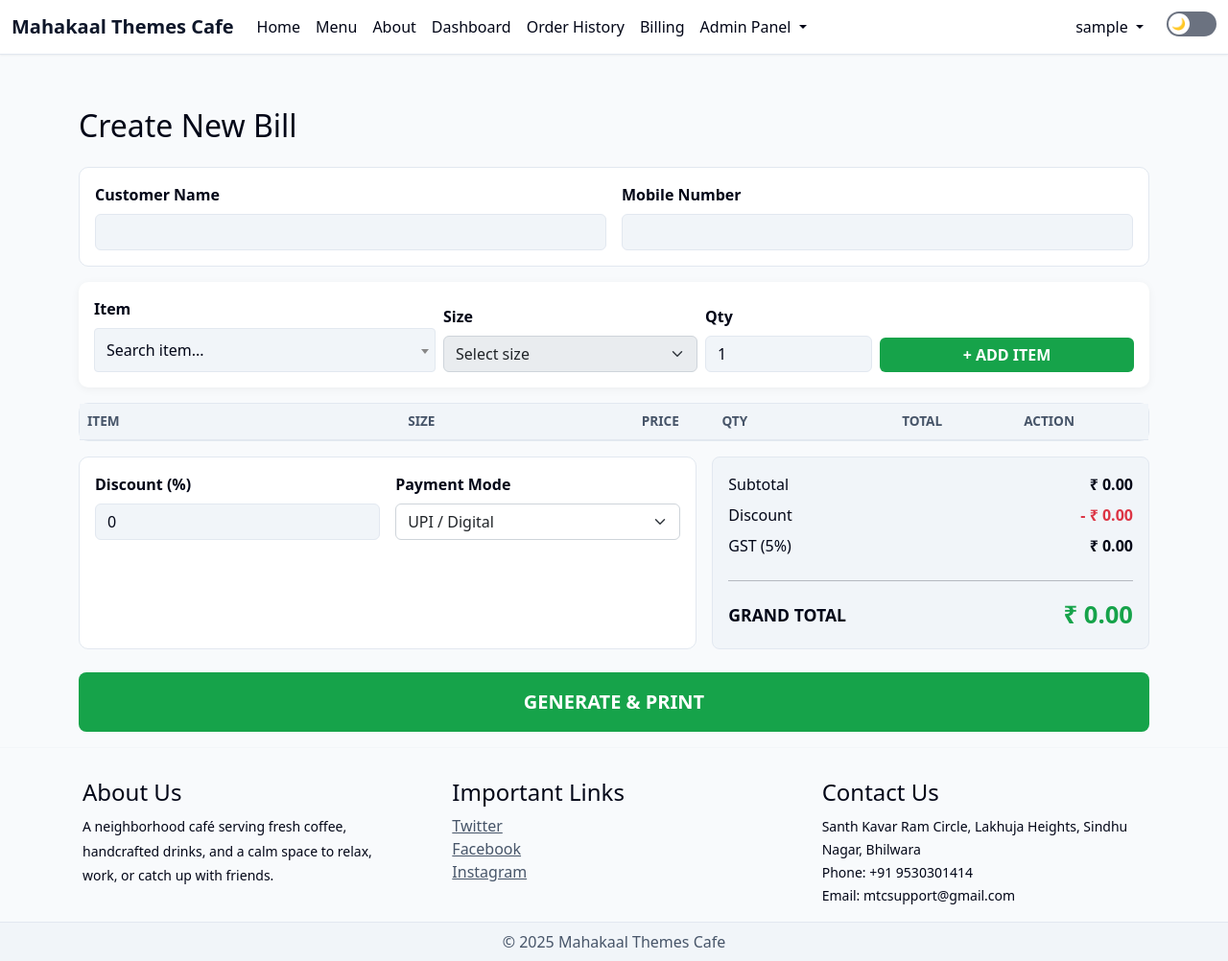
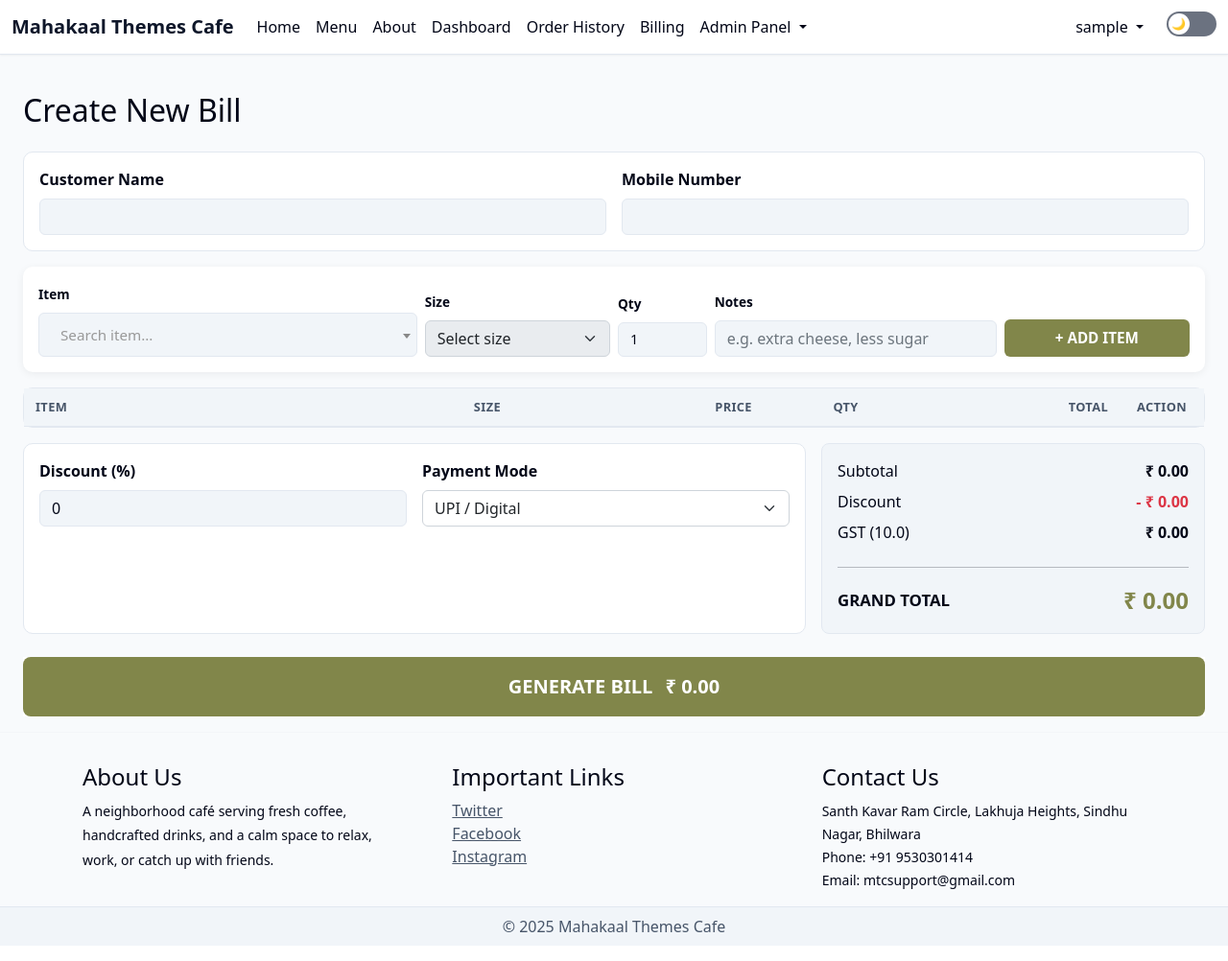
Before and after one commit to Pradhuman0012/ecommarce_website, a Django app: page /billing/create/ in a window 1280 px wide. Shown: the whole page at 96% size. Run offline with Django 4.2, Linux system fonts and the light colour scheme; a user stored in the database is signed in; tables that the repository leaves empty hold one stand-in row (values such as "Sample post"); lists and menus that the app fills with data are empty; some libraries are stand-ins or nearby versions.

Commit message:
Enhance billing functionality and UI improvements
- Updated BillItem model to allow larger size field
- Refactored create_bill view to optimize database queries and added GST percentage handling
- Introduced get_price_for_size method in Item model for better price retrieval
- Improved recipe printing functionality with draw_kitchen_pdf
- Enhanced login template with password visibility toggle
- Updated base styles for better UI consistency
- Improved auto_print template with additional print options
- Refined create_bill template for better layout and usability
- Added CSRF trusted origins for ngrok in settings

```diff
--- a/billing/models.py
+++ b/billing/models.py
@@ -119,7 +119,7 @@ class BillItem(models.Model):
 
     item = models.ForeignKey(Item, on_delete=models.PROTECT)
 
-    size = models.CharField(max_length=1, choices=SIZE_CHOICES, default="M")
+    size = models.CharField(max_length=10, choices=SIZE_CHOICES, default="M")
 
     price = models.DecimalField(max_digits=8, decimal_places=2)
 
--- a/billing/views.py
+++ b/billing/views.py
@@ -12,7 +12,7 @@ from core.decorators import staff_required
 from home.models import Item
 from orders.models import Order, OrderItem
 from orders.service import generate_recipes_for_order
-from utils.pdf import draw_bill_pdf
+from utils.pdf import draw_bill_pdf, draw_kitchen_pdf
 from utils.save_pdf import save_pdf_once
 
 from .models import Bill, BillItem, CafeConfig
@@ -21,7 +21,8 @@ from .models import Bill, BillItem, CafeConfig
 @staff_required
 def create_bill(request):
     items = Item.objects.prefetch_related("sizes").filter(is_available=True)
-
+    cafe = CafeConfig.objects.first()
+    gst_percentage = cafe.gst_percentage if cafe else Decimal("0")
     if request.method == "POST":
         with transaction.atomic():
 
@@ -31,9 +32,6 @@ def create_bill(request):
             cash_received = request.POST.get("cash_received")
             change_amount = request.POST.get("change_amount")
             discount_percent = Decimal(request.POST.get("discount_percent") or 0)
-
-            cafe = CafeConfig.objects.first()
-            gst_percentage = cafe.gst_percentage if cafe else Decimal("0")
 
             items_data = json.loads(request.POST.get("items_payload") or "{}")
 
@@ -71,8 +69,8 @@ def create_bill(request):
                 if qty <= 0:
                     continue
 
-                item = Item.objects.get(id=int(data["item_id"]))
-                price = Decimal(str(data["price"]))
+                item = Item.objects.select_related().get(id=int(data["item_id"]))
+                price = item.get_price_for_size(data["size"])
                 priority = int(data.get("priority", 1))
                 notes = data.get("notes", "")
 
@@ -114,14 +112,43 @@ def create_bill(request):
             # 5. GENERATE RECIPES
             # --------------------
             generate_recipes_for_order(order)
+            print("ORDER ID:", order.id)
+            print("ORDER ITEMS:", order.items.count())
+            print("RECIPES COUNT:", order.recipes.count())
+            # --------------------
+            # 6. PRINT CUSTOMER BILL
+            # --------------------
+            bill_buffer = BytesIO()
 
-            buffer = BytesIO()
-            draw_bill_pdf(bill=bill, output=buffer)
-            print("PDF size:", buffer.getbuffer().nbytes)
+            draw_bill_pdf(
+                bill=bill,
+                output=bill_buffer,
+            )
+
             save_pdf_once(
-                pdf_buffer=buffer,
+                pdf_buffer=bill_buffer,
                 filename=f"{bill.bill_number}.pdf",
             )
+
+            bill.bill_pdf_path = f"bills/{bill.bill_number}.pdf"
+            bill.save(update_fields=["bill_pdf_path"])
+
+            # --------------------
+            # 7. PRINT KITCHEN / BARISTA SLIPS
+            # --------------------
+            for recipe in order.recipes.all():
+                recipe_buffer = BytesIO()
+
+                draw_kitchen_pdf(
+                    recipe=recipe,
+                    output=recipe_buffer,
+                )
+
+                save_pdf_once(
+                    pdf_buffer=recipe_buffer,
+                    filename=f"order_{order.id}_{recipe.station}.pdf",
+                )
+
             return render(
                 request,
                 "billing/auto_print.html",
@@ -131,7 +158,14 @@ def create_bill(request):
                 },
             )
 
-    return render(request, "billing/create_bill.html", {"items": items})
+    return render(
+        request,
+        "billing/create_bill.html",
+        {
+            "items": items,
+            "gst_percentage": float(gst_percentage),
+        },
+    )
 
 
 @staff_required
--- a/templates/base.html
+++ b/templates/base.html
@@ -23,7 +23,7 @@
   --text-main: #020617;
   --text-muted: #475569;
 
-  --accent: #16a34a;
+  --accent: #81864A;
   --border-soft: #e2e8f0;
   --danger: #dc2626;
 }
--- a/templates/billing/create_bill.html
+++ b/templates/billing/create_bill.html
@@ -2,40 +2,234 @@
 {% block title %}Create Bill{% endblock %}
 
 {% block styleblock %}
+/* ==============================
+   BASE CARDS & TABLE
+   ============================== */
 .total-card {
   background: var(--bg-soft);
   border: 1px solid var(--border-soft);
   border-radius: 8px;
 }
 
+.table th {
+  background: var(--bg-soft);
+  text-transform: uppercase;
+  font-size: 0.8rem;
+  letter-spacing: 0.03em;
+}
+
+/* ==============================
+   TYPOGRAPHY
+   ============================== */
 .total-label {
   font-weight: 700;
-  font-size: 1.1rem;
+  font-size: 1.05rem;
 }
 
 .total-value {
-  font-size: 1.6rem;
+  font-size: 1.5rem;
   font-weight: 800;
   color: var(--accent);
 }
 
-.table th {
-  background: var(--bg-soft);
-  text-transform: uppercase;
+.item-name {
+  font-size: 0.95rem;
+  font-weight: 600;
+}
+
+.item-notes {
+  font-size: 0.8rem;
+  color: #6b7280;
+}
+
+/* ==============================
+   ADD ITEM SECTION
+   ============================== */
+.item-add-section {
+  border: none;
+  box-shadow: 0 2px 8px rgba(0, 0, 0, 0.06);
+}
+
+.item-add-section label {
   font-size: 0.85rem;
 }
 
-.item-add-section {
-  border: none !important;
-  box-shadow: 0 2px 10px rgba(0,0,0,0.05);
+/* Controls sizing */
+#itemQty {
+  height: 36px;
+  font-size: 0.9rem;
+}
+
+.item-add-section .btn {
+  font-size: 0.95rem;
+  padding: 8px;
+}
+
+/* ==============================
+   BILL ITEMS TABLE
+   ============================== */
+#billItems td:nth-child(4) {
+  text-align: center;
+}
+
+#billItems button {
+  font-size: 1rem;
+}
+
+/* ==============================
+   STICKY ACTION BAR (POS)
+   ============================== */
+.pos-action-bar {
+  position: fixed;
+  bottom: 0;
+  left: 0;
+  right: 0;
+  background: var(--bg-card);
+  border-top: 1px solid var(--border-soft);
+  padding: 10px;
+  z-index: 1030;
+}
+
+/* Desktop override */
+@media (min-width: 992px) {
+  .pos-action-bar {
+    position: static;
+    padding: 0;
+    border: none;
+  }
+}
+
+/* ==============================
+   MOBILE TUNING
+   ============================== */
+@media (max-width: 992px) {
+  .item-add-section .row > div {
+    margin-bottom: 6px;
+  }
+}
+
+/* ==============================
+   SELECT2 – POS SMOOTH SEARCH
+   ============================== */
+
+/* Container */
+.select2-container--default .select2-selection--single {
+  height: 38px;
+  border: 1px solid var(--border-soft);
+  border-radius: 6px;
+  padding: 4px 10px;
+  background: #fff;
+  display: flex;
+  align-items: center;
+}
+
+/* Selected text */
+.select2-container--default .select2-selection__rendered {
+  font-size: 0.95rem;
+  color: #111;
+  line-height: normal;
+  padding-left: 0;
+}
+
+/* Arrow */
+.select2-container--default .select2-selection__arrow {
+  height: 100%;
+}
+
+/* Focus state (smooth, not jumpy) */
+.select2-container--default.select2-container--focus
+.select2-selection--single {
+  border-color: var(--accent);
+  box-shadow: 0 0 0 2px rgba(0, 0, 0, 0.04);
+}
+
+/* Dropdown */
+.select2-dropdown {
+  border-radius: 8px;
+  border: 1px solid var(--border-soft);
+  box-shadow: 0 8px 24px rgba(0, 0, 0, 0.08);
+  animation: selectFade 0.12s ease-out;
+}
+
+/* Search input inside dropdown */
+.select2-search__field {
+  height: 36px;
+  font-size: 0.95rem;
+  padding: 6px 10px;
+  border-radius: 6px;
+}
+
+/* Options */
+.select2-results__option {
+  font-size: 0.95rem;
+  padding: 8px 10px;
+}
+
+/* Hover / selected */
+.select2-results__option--highlighted {
+  background: var(--accent);
+  color: #fff;
+}
+
+/* Animation */
+@keyframes selectFade {
+  from {
+    opacity: 0;
+    transform: translateY(-4px);
+  }
+  to {
+    opacity: 1;
+    transform: translateY(0);
+  }
+}
+.select2-container--default .select2-selection--single:focus {
+  outline: none;
+}
+
+/* Normalize row height */
+.table td,
+.table th {
+  vertical-align: middle;
+  padding: 10px 12px;
+}
+
+/* Prevent row jump when notes appear */
+.item-name {
+  margin-bottom: 2px;
+}
+
+.item-notes {
+  line-height: 1.2;
+}
+
+.badge {
+  font-weight: 500;
+  font-size: 0.8rem;
+}
+
+#billItems button {
+  opacity: 0.6;
+}
+
+#billItems button:hover {
+  opacity: 1;
+}
+
+#billItems td:last-child button {
+  width: 28px;
+  height: 28px;
+}
+
+.table-hover tbody tr:hover {
+  background-color: rgba(0, 0, 0, 0.02);
 }
 {% endblock %}
 
 {% block body %}
-<div class="container mt-4">
+<div class="container-fluid mt-2">
 <h2 class="mb-4">Create New Bill</h2>
 
-  <form method="post">
+  <form method="post" id="billingForm">
     {% csrf_token %}
 
     <!-- CUSTOMER -->
@@ -76,20 +270,27 @@
           </select>
         </div>
 
-        <div class="col-md-3">
+        <div class="col-md-2">
           <label class="form-label fw-bold">Size</label>
           <select id="itemSize" class="form-select" disabled>
             <option value="">Select size</option>
           </select>
         </div>
 
-        <div class="col-md-2">
+        <div class="col-md-1">
           <label class="form-label fw-bold">Qty</label>
           <input type="number" id="itemQty" class="form-control" value="1" min="1">
         </div>
+        <div class="col-md-3">
+          <label class="form-label fw-bold">Notes</label>
+          <input type="text"
+                maxlength="120"
+                id="itemNotes"
+                class="form-control"
+                placeholder="e.g. extra cheese, less sugar">
+        </div>
 
-
-        <div class="col-md-3">
+        <div class="col-md-2">
           <button type="button"
                   class="btn btn-accent w-100 fw-bold"
                   onclick="addItem()">
@@ -105,12 +306,12 @@
         <table class="table table-hover align-middle mb-0">
           <thead>
             <tr>
-              <th style="width:30%">Item</th>
-              <th>Size</th>
-              <th class="text-end">Price</th>
-              <th class="text-center" style="width:100px">Qty</th>
-              <th class="text-end">Total</th>
-              <th class="text-center">Action</th>
+              <th style="width:32%">Item</th>
+              <th style="width:10%">Size</th>
+              <th style="width:12%" class="text-end">Price</th>
+              <th style="width:12%" class="text-center">Qty</th>
+              <th style="width:14%" class="text-end">Total</th>
+              <th style="width:6%" class="text-center">Action</th>
             </tr>
           </thead>
           <tbody id="billItems"></tbody>
@@ -120,7 +321,7 @@
 
     <!-- PAYMENT + DISCOUNT -->
     <div class="row g-3">
-      <div class="col-md-7">
+      <div class="col-lg-8 col-md-7">
         <div class="card p-3 h-100">
           <div class="row g-3">
 
@@ -165,7 +366,8 @@
       </div>
 
       <!-- TOTAL CARD -->
-      <div class="col-md-5">
+      <div class="col-lg-4 col-md-5 position-sticky"
+       style="top:80px;">
         <div class="card p-3 total-card h-100">
           <div class="d-flex justify-content-between mb-2">
             <span>Subtotal</span>
@@ -180,7 +382,7 @@
           </div>
 
           <div class="d-flex justify-content-between mb-2">
-            <span>GST (5%)</span>
+            <span>GST ({{ gst_percentage }})</span>
             <span class="fw-bold">₹ <span id="gst">0.00</span></span>
           </div>
 
@@ -195,12 +397,15 @@
     </div>
 
     <input type="hidden" name="items_payload" id="itemsPayload">
-
+  </br>
+    <div class="pos-action-bar">
       <button type="button"
-            class="btn btn-accent btn-lg w-100 fw-bold mt-4 py-3"
+        class="btn btn-accent btn-lg w-100 fw-bold py-3"
         onclick="submitBill()">
-      GENERATE & PRINT
+        GENERATE BILL
+        <span class="ms-2">₹ <span id="grand-total-clone">0.00</span></span>
       </button>
+    </div>
 
   </form>
 </div>
@@ -208,7 +413,7 @@
 <script>
 (function () {
   window.bill = {};
-  const GST_PERCENTAGE = 5;
+  const GST_PERCENTAGE = Number("{{ gst_percentage }}");
 
   function init() {
     if (typeof jQuery === "undefined") {
@@ -216,7 +421,12 @@
     }
 
     // ITEM SELECT
-    $("#itemSelect").select2({ width: "100%" }).on("change", function () {
+    $("#itemSelect").select2({
+      width: "100%",
+      placeholder: "Search item...",
+      allowClear: true,
+      dropdownAutoWidth: true
+    }).on("change", function () {
       const sizeSelect = document.getElementById("itemSize");
       sizeSelect.innerHTML = '<option value="">Select size</option>';
       sizeSelect.disabled = true;
@@ -267,6 +477,7 @@
     const sizeLabel = sizeSelect.options[sizeSelect.selectedIndex]?.text.split("(")[0].trim();
     const price = parseFloat($("#itemSize option:selected").data("price"));
     const qty = parseInt($("#itemQty").val(), 10);
+    const notes = $("#itemNotes").val().trim();
 
     if (!itemId || !size || isNaN(price) || qty <= 0) {
       alert("Select item details");
@@ -274,13 +485,27 @@
     }
 
     const key = `${itemId}_${size}`;
-    bill[key] = bill[key]
-      ? { ...bill[key], qty: bill[key].qty + qty }
-      : { item_id: itemId, name: itemName, size: sizeLabel, price, qty };
+    if (bill[key]) {
+      bill[key].qty += qty;
+      if (notes) {
+        bill[key].notes = notes;
+      }
+    } else {
+      bill[key] = {
+        item_id: itemId,
+        name: itemName,
+        size: size,
+        size_label: sizeLabel,
+        price,
+        qty,
+        notes
+      };
+    }
+    renderBill();
+    $("#itemNotes").val("");
+    $("#itemSelect").val(null).trigger("change").focus();
+    $("#itemQty").val(1);
 
-    renderBill();
-    $("#itemSelect").val(null).trigger("change");
-    $("#itemQty").val(1);
   };
 
   window.updateQty = function (key, val) {
@@ -303,18 +528,30 @@
 
       $("#billItems").append(`
       <tr>
-          <td class="fw-bold">${i.name}</td>
-          <td><span class="badge bg-light text-dark border">${i.size}</span></td>
+        <td>
+          <div class="item-name">${i.name}</div>
+          ${i.notes ? `<div class="item-notes">${i.notes}</div>` : ""}
+        </td>
+        <td>
+          <span class="badge bg-light text-dark border px-2 py-1">
+            ${i.size_label}
+          </span>
+        </td>
         <td class="text-end">₹${i.price.toFixed(2)}</td>
         <td>
-            <input type="number" min="1" value="${i.qty}"
+          <input type="number"
+                min="1"
+                value="${i.qty}"
                 class="form-control form-control-sm text-center"
                 oninput="updateQty('${key}', this.value)">
         </td>
         <td class="text-end fw-bold">₹${rowTotal.toFixed(2)}</td>
         <td class="text-center">
-            <button type="button" class="btn btn-sm text-danger"
-              onclick="removeItem('${key}')">×</button>
+          <button type="button"
+                  class="btn btn-sm btn-link text-danger p-0"
+                  onclick="removeItem('${key}')">
+            ✕
+          </button>
         </td>
       </tr>
     `);
@@ -329,6 +566,7 @@
     $("#discount-amount").text(discountAmount.toFixed(2));
     $("#gst").text(gst.toFixed(2));
     $("#grand-total").text((taxable + gst).toFixed(2));
+    $("#grand-total-clone").text((taxable + gst).toFixed(2));
 
     if ($("#payment_mode").val() === "CASH") {
       $("#cashReceived").trigger("input");
@@ -341,7 +579,7 @@
       return;
     }
     $("#itemsPayload").val(JSON.stringify(bill));
-    document.querySelector("form").submit();
+    document.getElementById("billingForm").submit();
   };
 })();
 </script>
--- a/website/settings.py
+++ b/website/settings.py
@@ -10,6 +10,7 @@ For the full list of settings and their values, see
 https://docs.djangoproject.com/en/4.1/ref/settings/
 """
 
+#  python manage.py runserver 0.0.0.0:8000
 import os
 from pathlib import Path
 
@@ -32,8 +33,11 @@ if not SECRET_KEY:
 # SECURITY WARNING: don't run with debug turned on in production!
 DEBUG = True
 
-ALLOWED_HOSTS = ["*"]
+ALLOWED_HOSTS = ["*", ".ngrok.app"]
 
+CSRF_TRUSTED_ORIGINS = [
+    "https://*.ngrok-free.dev",
+]
 
 # Application definition
 
```
Also changed, not shown: home/models.py (+13 -0 lines), orders/views.py (+6 -40 lines), templates/authentication/login.html (+20 -1 lines), templates/billing/auto_print.html (+40 -23 lines), utils/pdf.py (+53 -1 lines). Lines whose indentation alone changed are shown as unchanged.
